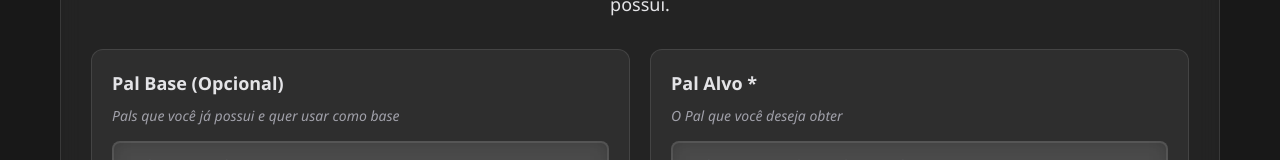
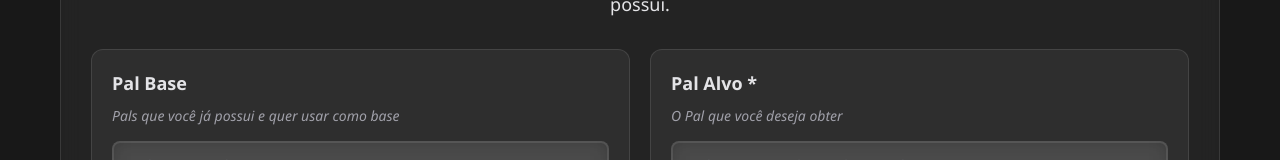
Before and after one commit to parlandin/Palpedia, a React (Vite) app: page /breeding/tree in a window 1280 px wide. Shown: the part 365-525 px from the top of the page. Built offline with nearby package versions, Linux system fonts and the light colour scheme.

Commit message:
fix: remove "Opcional" from Pal Base heading for clarity

```diff
--- a/src/pages/BreedingTree.tsx
+++ b/src/pages/BreedingTree.tsx
@@ -52,7 +52,7 @@ export const BreedingTree = () => {
 
         <div className={styles.selectionSection}>
           <div className={styles.selectorGroup}>
-            <h4>Pal Base (Opcional)</h4>
+            <h4>Pal Base </h4>
             <p className={styles.selectorHint}>
               Pals que você já possui e quer usar como base
             </p>
```
